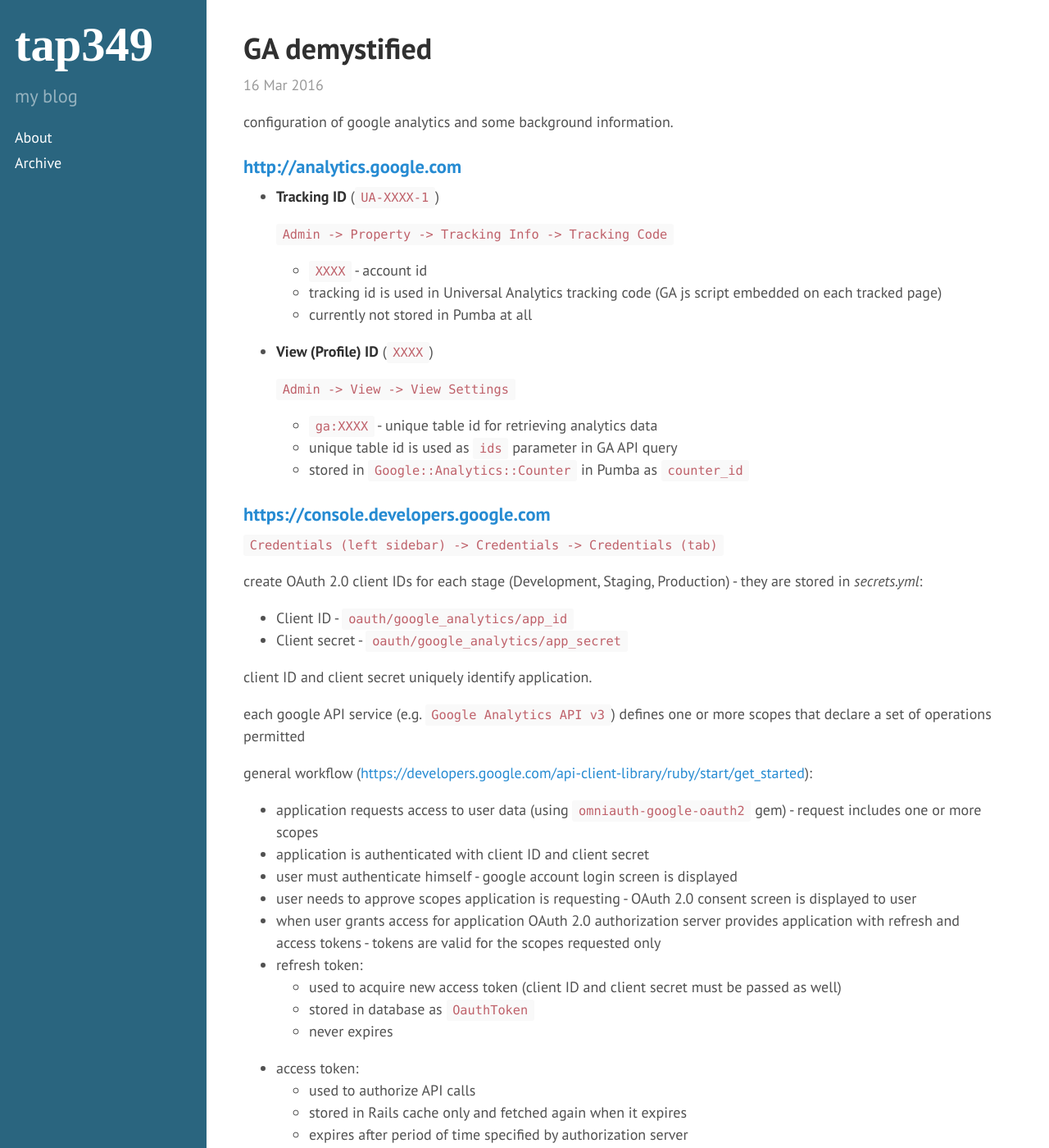
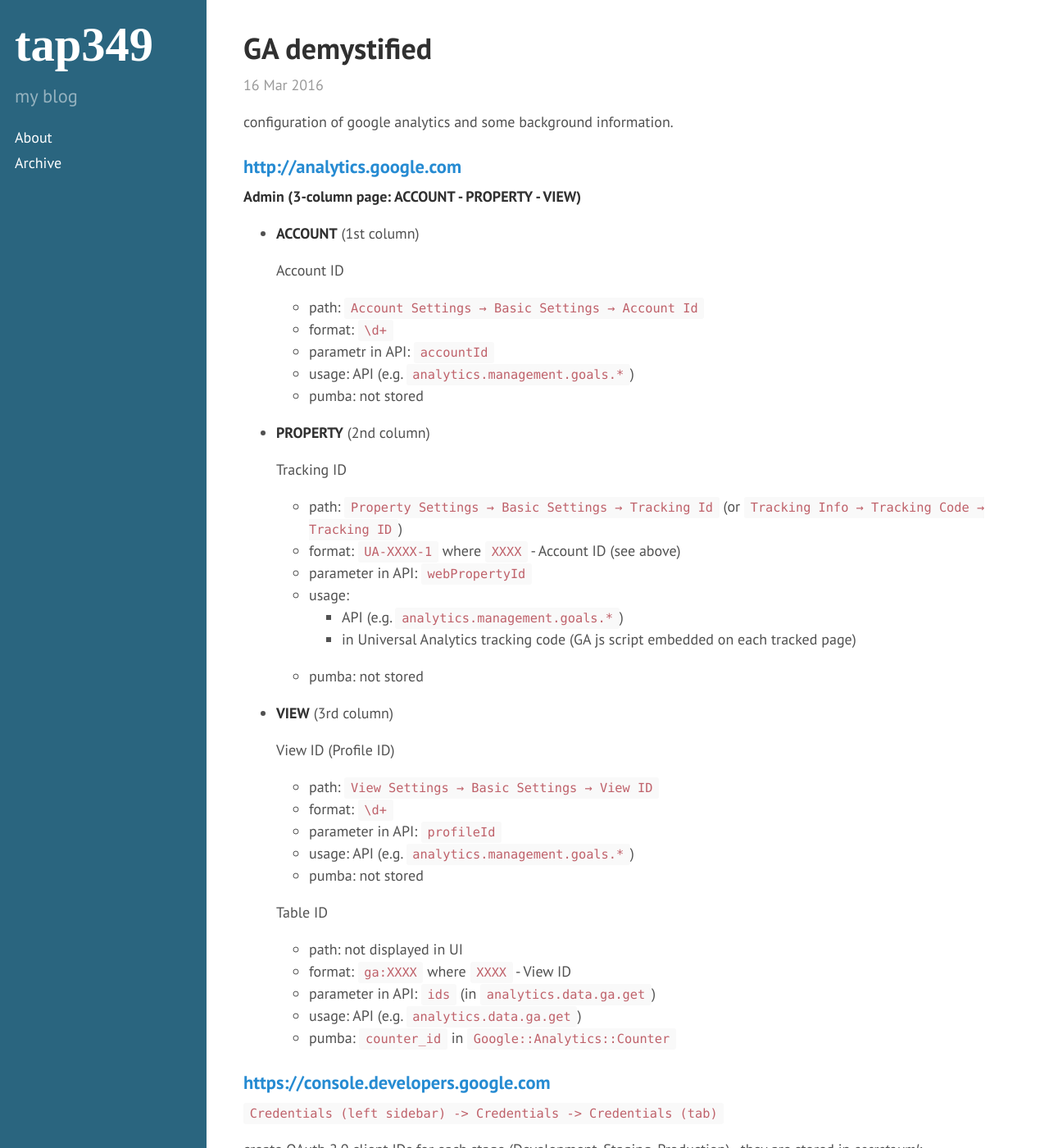
Before and after one commit to tap349/tap349.github.io, a Jekyll site: the page built from _posts/2016-03-16-GA-demystified.md, in a window 1280 px wide and 1400 px high. Shown: the whole window at 82% size. Built offline with Jekyll 4.4.1, drawn with Linux system fonts in a browser that asks for light colours.

Commit message:
update 2016-05-11_09:53:17

```diff
--- a/_posts/2016-03-16-GA-demystified.md
+++ b/_posts/2016-03-16-GA-demystified.md
@@ -12,22 +12,49 @@
 
 ### <http://analytics.google.com>
 
-- **Tracking ID** (`UA-XXXX-1`)
+**Admin (3-column page: ACCOUNT - PROPERTY - VIEW)**
 
-  `Admin -> Property -> Tracking Info -> Tracking Code`
+- **ACCOUNT** (1st column)
 
-  - `XXXX` - account id
-  - tracking id is used in Universal Analytics tracking code
-    (GA js script embedded on each tracked page)
-  - currently not stored in Pumba at all
+  Account ID
 
-- **View (Profile) ID** (`XXXX`)
+  - path: `Account Settings → Basic Settings → Account Id`
+  - format: `\d+`
+  - parametr in API: `accountId`
+  - usage: API (e.g. `analytics.management.goals.*`)
+  - pumba: not stored
 
-  `Admin -> View -> View Settings`
+- **PROPERTY** (2nd column)
 
-  - `ga:XXXX` - unique table id for retrieving analytics data
-  - unique table id is used as `ids` parameter in GA API query
-  - stored in `Google::Analytics::Counter` in Pumba as `counter_id`
+  Tracking ID
+
+  - path: `Property Settings → Basic Settings → Tracking Id`
+    (or `Tracking Info → Tracking Code → Tracking ID`)
+  - format: `UA-XXXX-1` where `XXXX` - Account ID (see above)
+  - parameter in API: `webPropertyId`
+  - usage:
+    - API (e.g. `analytics.management.goals.*`)
+    - in Universal Analytics tracking code
+      (GA js script embedded on each tracked page)
+  - pumba: not stored
+
+- **VIEW** (3rd column)
+
+  View ID (Profile ID)
+
+  - path: `View Settings → Basic Settings → View ID`
+  - format: `\d+`
+  - parameter in API: `profileId`
+  - usage: API (e.g. `analytics.management.goals.*`)
+  - pumba: not stored
+
+  Table ID
+
+  - path: not displayed in UI
+  - format: `ga:XXXX` where `XXXX` - View ID
+  - parameter in API: `ids` (in `analytics.data.ga.get`)
+  - usage: API (e.g. `analytics.data.ga.get`)
+  - pumba: `counter_id` in `Google::Analytics::Counter`
 
 ### <https://console.developers.google.com>
 
```
